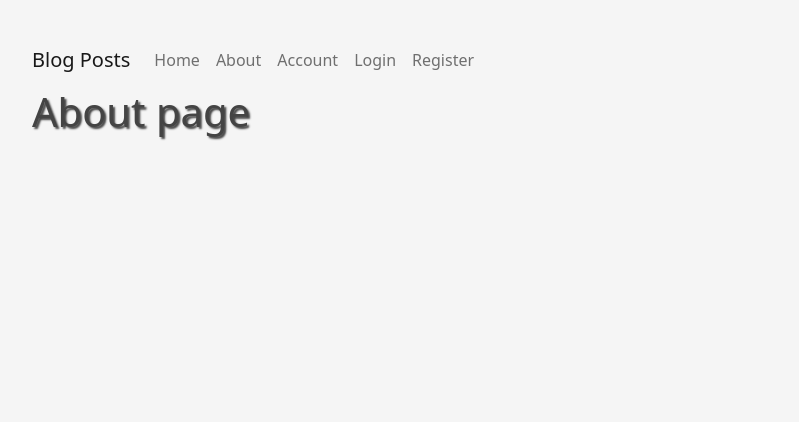
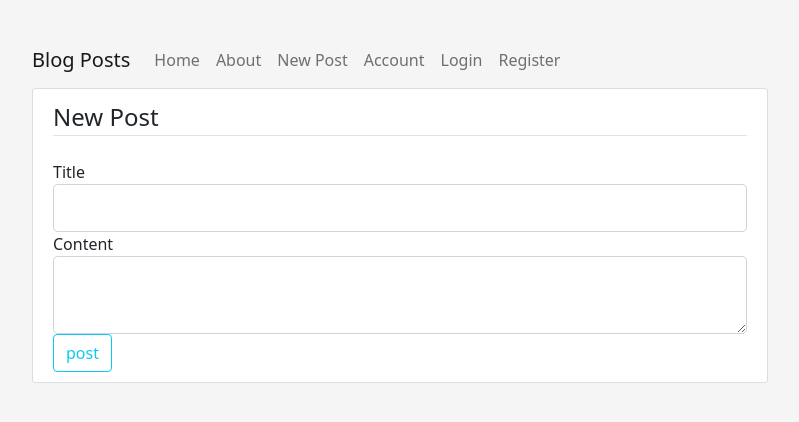
Before and after one commit to Geb54g/database, a Flask app: page /post/new in a window 1280 px wide. Shown: the top 422 px of the page, without its empty margins (50-849 px from the left). Run offline with Flask 2, Linux system fonts and the light colour scheme; some libraries are stand-ins or nearby versions.

Commit message:
ft:created post field

```diff
--- a/app/forms.py
+++ b/app/forms.py
@@ -1,6 +1,6 @@
 from flask_wtf import FlaskForm
 from flask_wtf.file import FileField,FileAllowed
-from wtforms import StringField,PasswordField,SubmitField,BooleanField
+from wtforms import StringField,PasswordField,SubmitField,BooleanField,TextAreaField
 from wtforms.validators import DataRequired,Length,Email,EqualTo
 from wtforms import validators
 
@@ -27,3 +27,10 @@ class UpdateAccountForm(FlaskForm):
 
     picture = FileField('Update Profile Picture',validators=[FileAllowed(['jpg','png'])])
     submit = SubmitField('Update')
+
+
+
+class PostForm(FlaskForm):
+    title = StringField('Title',validators=[DataRequired()])
+    content = TextAreaField('Content',validators=[DataRequired()])
+    submit = SubmitField('post')
--- a/app/routes.py
+++ b/app/routes.py
@@ -1,9 +1,10 @@
 from fileinput import filename
 import os
 import secrets
+from wsgiref import validate
 from flask import render_template,url_for,flash,redirect
 from app import app
-from app.forms import RegistrationForm,LoginForm,UpdateAccountForm
+from app.forms import RegistrationForm,LoginForm,UpdateAccountForm,PostForm
 from app.models import User,Post
 from flask_login import login_user
 
@@ -75,6 +76,11 @@ def account():
 
 
 
-@app.route("/post/new")
-def about():
-    return render_template('posts.html',title ='New Posts')
+@app.route("/post/new",methods=['GET','POST'])
+def new_post():
+    form = PostForm()
+    if form.validate_on_submit():
+        flash('Your post has been created!','success')
+        return redirect(url_for('home'))
+
+    return render_template('posts.html',title ='New Posts',form=form)
--- a/app/templates/base.html
+++ b/app/templates/base.html
@@ -33,6 +33,7 @@
                   <a class="nav-item nav-link" href="{{url_for('about')}}">About</a>
                 </div>
                 <div class="navbar-nav">
+                  <a class="nav-item nav-link" href="{{url_for('new_post')}}">New Post</a>
                   <a class="nav-item nav-link" href="{{url_for('account')}}">Account</a>
                     <a class="nav-item nav-link" href="{{url_for('login')}}">Login</a>
                     <a class="nav-item nav-link" href="{{url_for('register')}}">Register</a>
--- a/app/templates/posts.html
+++ b/app/templates/posts.html
@@ -0,0 +1,22 @@
+{% extends "base.html"%}
+{% block content%}
+<div class="content-section">
+    <form method="POST" action="">
+        {{form.hidden_tag()}}
+        <fieldset class="form-group">
+            <legend class="border-bottom mb-4">New Post</legend>
+            <div class="form-group">
+                {{form.title.label(class="form-control-label")}}
+                {{form.title(class="form-control form-control-lg")}}
+            </div>
+            <div class="form-group">
+                {{form.content.label(class="form-control-label")}}
+                {{form.content(class="form-control form-control-lg")}}
+            </div>
+        </fieldset>
+        <div class="form-group">
+            {{form.submit(class="btn btn-outline-info")}}
+        </div>
+    </form>
+</div>
+{% endblock content%}
```
